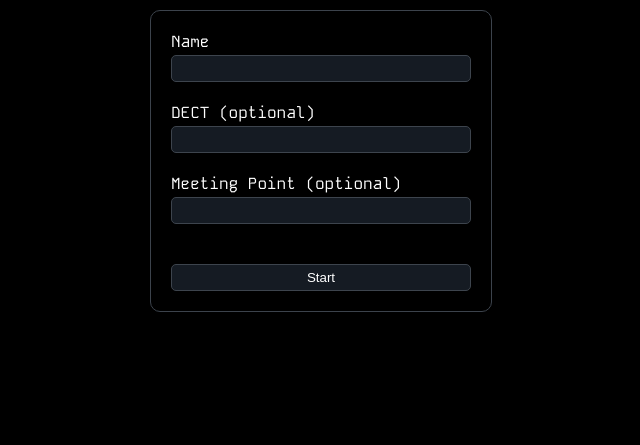
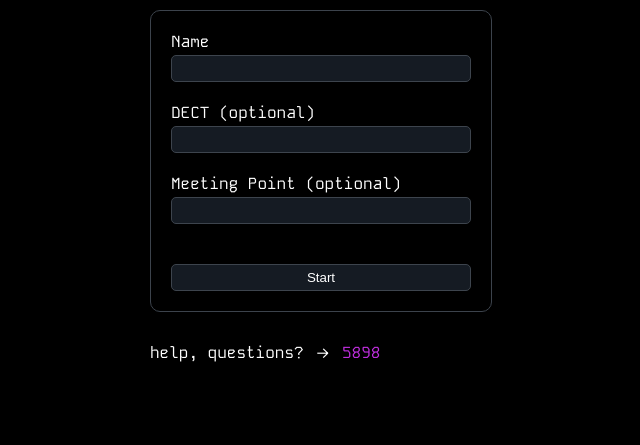
Before and after one commit to klegul/uwu.dating, a Flask app: page /user/create in a window 1280 px wide. Shown: the top 445 px of the page, without its empty margins (319-959 px from the left). Run offline with Flask 3, Linux system fonts and the light colour scheme.

Commit message:
Add help text

```diff
--- a/uwu_dating/static/style.css
+++ b/uwu_dating/static/style.css
@@ -147,3 +147,7 @@ a {
 .new-message, .new-poke {
     color: #eb4d4b;
 }
+
+.help-text {
+    margin: 30px 10px 10px;
+}
--- a/uwu_dating/templates/base.html
+++ b/uwu_dating/templates/base.html
@@ -3,10 +3,13 @@
 <link rel="stylesheet" href="{{ url_for('static', filename='style.css') }}">
 {% block extras %}{% endblock %}
 <div class="wrapper">
-    <section class="content">
+    <div>
+        <section class="content">
         {% for message in get_flashed_messages() %}
             <div class="flash">{{ message }}</div>
         {% endfor %}
         {% block content %}{% endblock %}
     </section>
+    <p class="help-text">help, questions? -> <a href="tel:5898">5898</a></p>
+    </div>
 </div>
```
